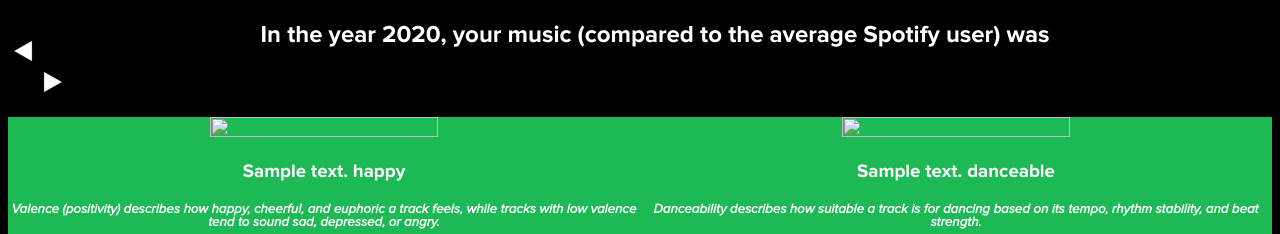
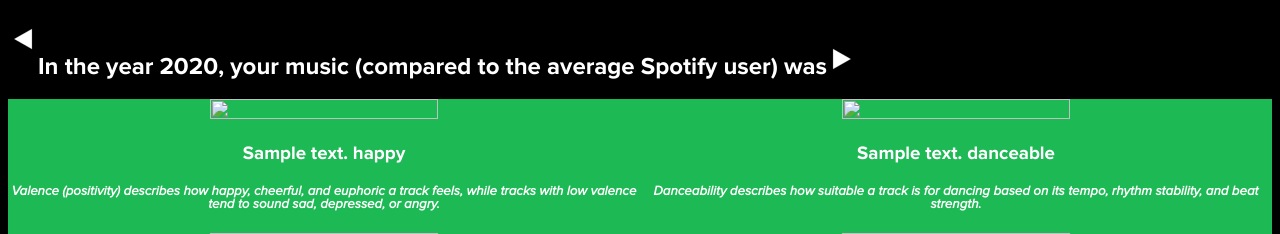
Before and after one commit to andyjliu/spotivolve, a Flask app: template templates/output.html in a window 1280 px wide. Shown: the top 234 px of the page. Run offline with Flask 2, Linux system fonts and the light colour scheme; the template is opened without the code that fills it: most values are stand-ins (such as "Sample title", 1, 10 or a date in 2020).

Commit message:
tryna get everything on one line

```diff
--- a/static/index.css
+++ b/static/index.css
@@ -6,7 +6,6 @@
     background-color: #1DB954;
   }
   input#image-button {
-    border-radius: 25%;
     color: #1DB954;
     background: #ccc url('static/Spotify_Icon_CMYK_Green.png') no-repeat top left;
     text-align: center;
--- a/templates/output.html
+++ b/templates/output.html
@@ -8,14 +8,14 @@
 
 <body>
 
-<div width=100% style="white-space:nowrap;background-color:#000000">
-<div width=20%>
+<div width=100% style="white-space:nowrap;background-color:#000000;overflow-x: auto">
+<div width=20% style="display:inline-block">
 <form action="/formback" method="POST" value="back" style="float:left">
         <p><input type="image" width="30px" height="30px" src="{{url_for('static', filename='leftarrow.svg')}}"></p>
 </form>
-</div><div width=60% style="display:inline">
+</div><div width=60% style="display:inline-block">
 <center><h2>In the year {{year}}, your music (compared to the average Spotify user) was</h2></center>
-</div><div width=15%>
+</div><div width=15% style="display:inline-block">
 <form action="/formforward" method="POST" value="forward" style="display:inline">
     <p><input type="image" width="30px" height="30px" src="{{url_for('static', filename='rightarrow.svg')}}"></p>
 </form>
```
